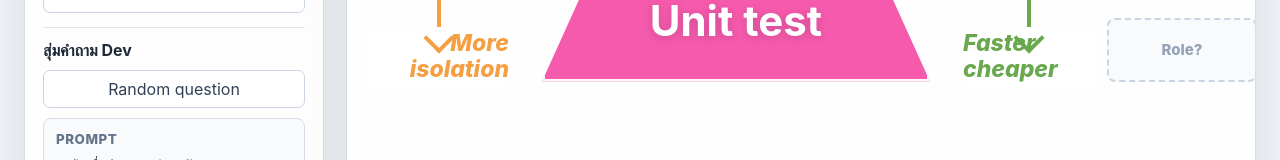
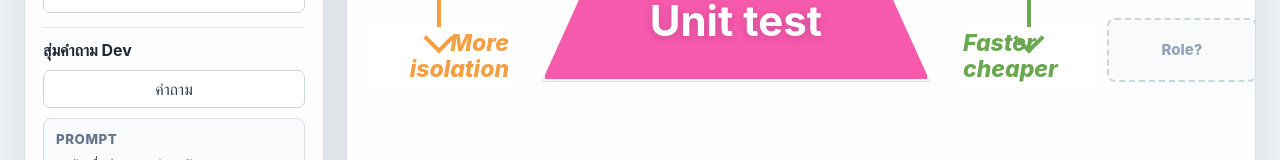
Before and after one commit to sutichaiu24/pyramid-testing, a plain HTML site: page index.html in a window 1280 px wide. Shown: the part 597-757 px from the top of the page. Drawn offline with Linux system fonts and the light colour scheme.

Commit message:
Change button text to Thai for random question

```diff
--- a/index.html
+++ b/index.html
@@ -508,7 +508,7 @@
 
       <div class="question-box">
         <h2>สุ่มคำถาม Dev</h2>
-        <button id="random-question" type="button">Random question</button>
+        <button id="random-question" type="button">คำถาม</button>
         <div class="question-output" aria-live="polite">
           <small id="question-tag">Prompt</small>
           <p id="question-text">กดปุ่มเพื่อสุ่มคำถามปลายเปิด</p>
```
